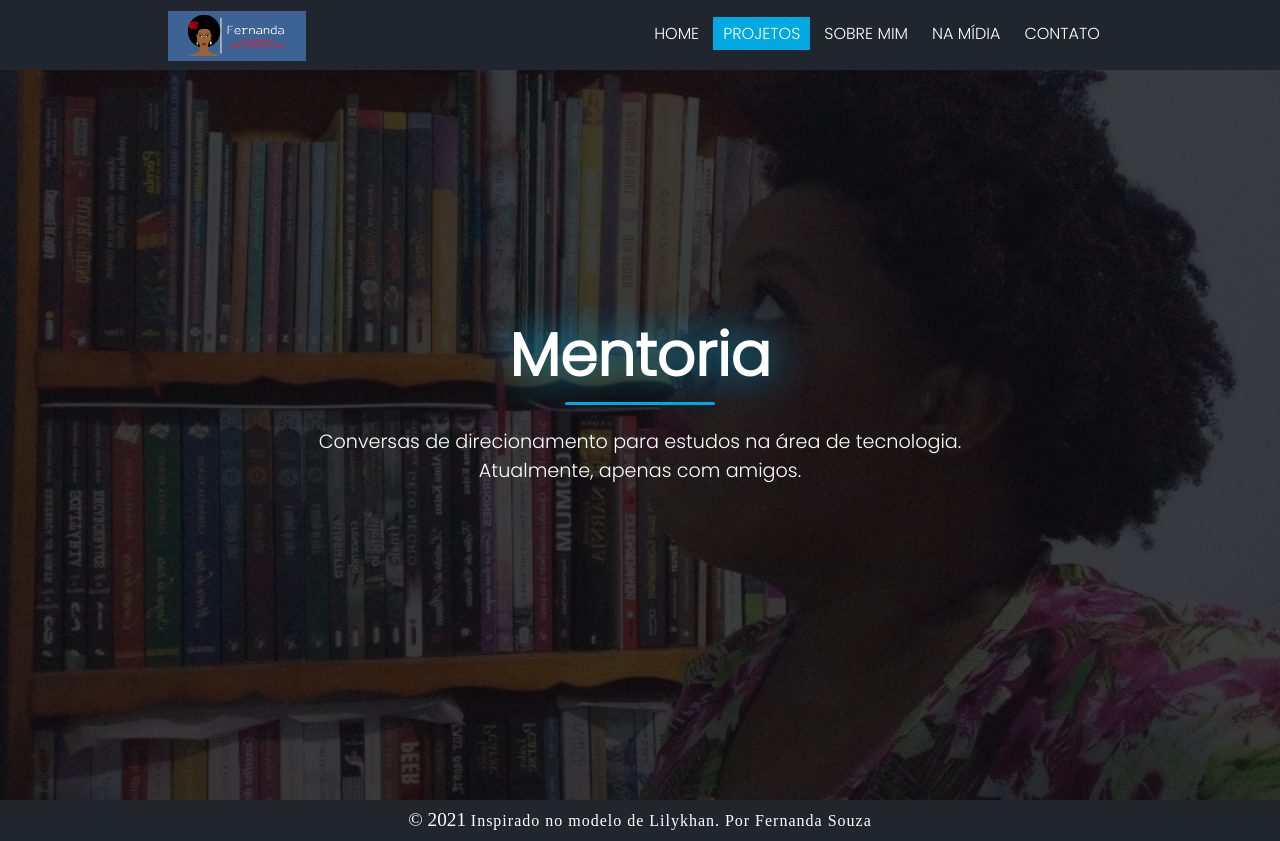
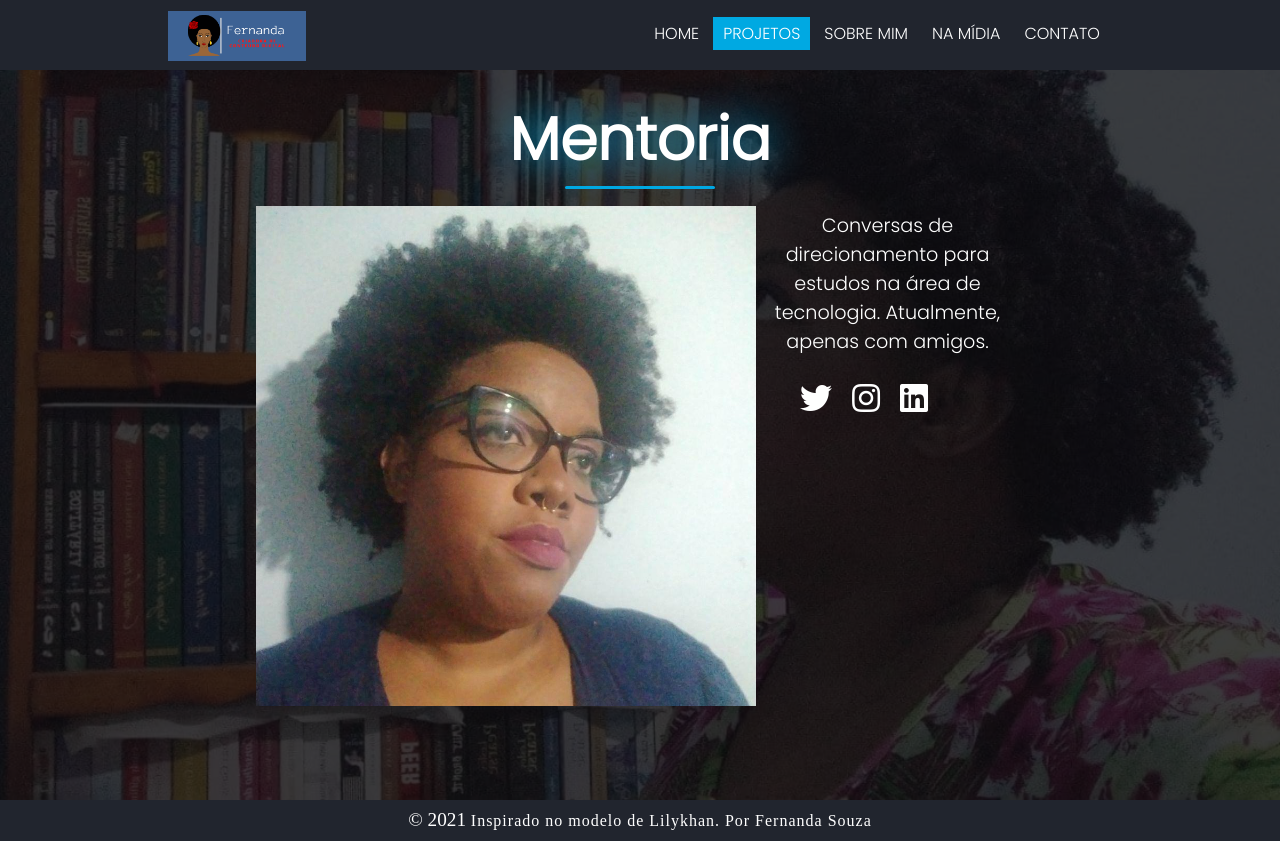
Before and after one commit to leitoraincomum/leitoraincomum.github.io, a plain HTML site: page mentoria.html in a window 1280 px wide. Drawn offline with nearby package versions, Linux system fonts and the light colour scheme.

Commit message:
Update mentoria.html

```diff
--- a/mentoria.html
+++ b/mentoria.html
@@ -41,7 +41,15 @@
 		 <div class="filter"></div>
 		 <section class="intro">
 		  <h3>Mentoria<hr></h3>
-		  <p>Conversas de direcionamento para estudos na área de tecnologia. Atualmente, apenas com amigos.</p>
+			 <img src="imagens/mentoria.jpg" alt="Mentoria" align="left" width="500" height="500"/>
+			 <p>Conversas de direcionamento para estudos na área de tecnologia. Atualmente, apenas com amigos.</p>
+			  <div class="social-media">
+			  <a href="https://www.twitter.com/leitoraincomum/" target="_blank"><i class='fab fa-twitter'></i></a>
+			  <a href="https://www.instagram.com/leitoraincomum/" target="_blank"><i class="fab fa-instagram"></i></a>
+			  <a href="https://www.linkedin.com/in/leitoraincomum/" target="_blank"><i class="fab fa-linkedin"></i></a>
+			  <a href="https://discord.gg/BjWGuN5GE5" target="_blank"><i class="fas fa-discord"></i></a>
+			 </div>
+
 
 
 		  <!--────social media links─────-->
```
